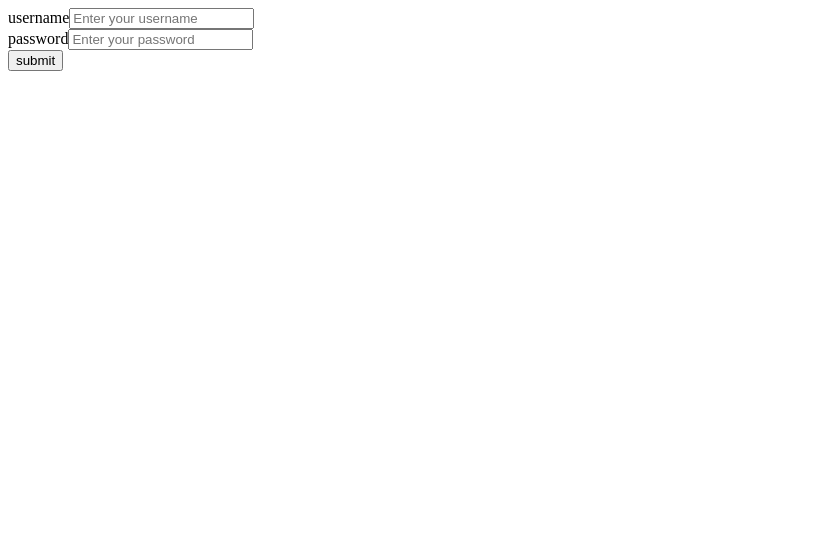
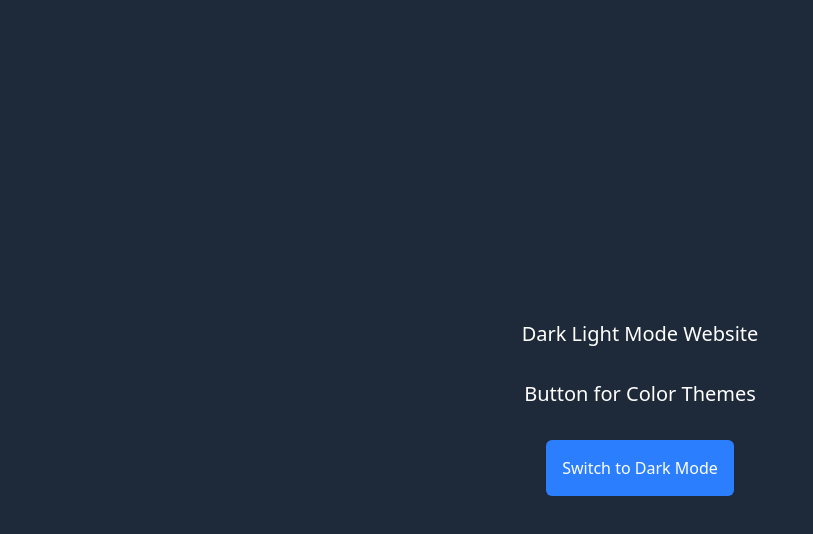
Before and after one commit to sairaj730/Gymnasium, a React (Vite) app: page / in a window 1280 px wide. Shown: the top 534 px of the page, without its empty margins (0-813 px from the left). Built offline with nearby package versions, Linux system fonts and the light colour scheme.

Commit message:
added a new folder inside Projects which is used to change the theme like Dark mode or Light mode. I used the useContext and ContextAPI in this, so it is easy to access the data inside the code without using props

```diff
--- a/package.json
+++ b/package.json
@@ -10,12 +10,11 @@
     "preview": "vite preview"
   },
   "dependencies": {
-    "@tailwindcss/vite": "^4.1.3",
+    "@tailwindcss/vite": "^4.1.4",
     "react": "^19.0.0-rc.1",
     "react-dom": "^19.0.0",
     "react-icons": "^5.5.0",
-    "styled-components": "^6.1.17",
-    "tailwindcss": "^4.1.3"
+    "styled-components": "^6.1.17"
   },
   "devDependencies": {
     "@eslint/js": "^9.21.0",
@@ -29,6 +28,7 @@
     "eslint-plugin-react-refresh": "^0.4.19",
     "globals": "^15.15.0",
     "postcss": "^8.5.3",
+    "tailwindcss": "^4.1.4",
     "vite": "^6.2.0"
   }
 }
--- a/src/App.jsx
+++ b/src/App.jsx
@@ -1,12 +1,13 @@
-import { ForwardRef } from "./components/hooks/ForwardRef.jsx";
-// import { ToggleSwitch } from "./Projects/ToggleSwitch/ToggleSwitch.jsx";
-// import "./Projects/ToggleSwitch/ToggleSwitch.css";
+import { SetThemeProvider } from "./Projects/ColorTheme/DarkLight.jsx";
+import { DarkLight } from "./Projects/ColorTheme/DarkLight.jsx";
+import "./Projects/ColorTheme/DarkLight.css";
+
 export const App = () => {
   return (
       <>
-      {/* <ToggleSwitch/> */}
-      <ForwardRef/>
-      {/* <Pokemon/> */}
+      <SetThemeProvider>
+        <DarkLight/>
+      </SetThemeProvider>
     </>
   );
 };
--- /dev/null
+++ b/src/Projects/ColorTheme/DarkLight.css
@@ -0,0 +1 @@
+@import "tailwindcss";
--- /dev/null
+++ b/src/Projects/ColorTheme/DarkLight.jsx
@@ -0,0 +1,34 @@
+import { createContext, use, useState } from "react";
+const ThemeContext = createContext();
+export const SetThemeProvider = ({children}) => {
+    const [theme,setTheme] = useState("dark");
+    const handleToggleTheme = () => {
+        return setTheme((prevTheme) => (prevTheme==="dark" ? "light" : "dark"));
+    };
+    return (<ThemeContext.Provider value={{theme,handleToggleTheme}}>
+    {children}
+    </ThemeContext.Provider>);
+}
+
+export const DarkLight = () => {
+    const {theme,handleToggleTheme}= use(ThemeContext);
+    return (
+        <div
+        className={`p-4 h-lvh flex flex-col justify-center items-center
+         ${theme==="dark"?"bg-gray-800" : "bg-white"}`}>
+            <h1
+            className={`my-4 text-xl
+            ${theme==="light"?"text-gray-800" : "text-white"}`}>
+                Dark Light Mode Website</h1>
+            <p
+            className={`my-4 text-xl
+            ${theme==="light"?"text-gray-800" : "text-white"}`}>
+                Button for Color Themes</p>
+            <button onClick={handleToggleTheme}
+            className="bg-blue-500 hover:bg-blue-600 text-white rounded-md mt-4 p-4">
+                {theme==="dark" ? "Switch to Dark Mode" : "Switch to Light Mode"}
+            </button>
+        </div>
+
+    );
+}
```
Also changed, not shown: 1 other file (tests, documents, lock files or other folders).
